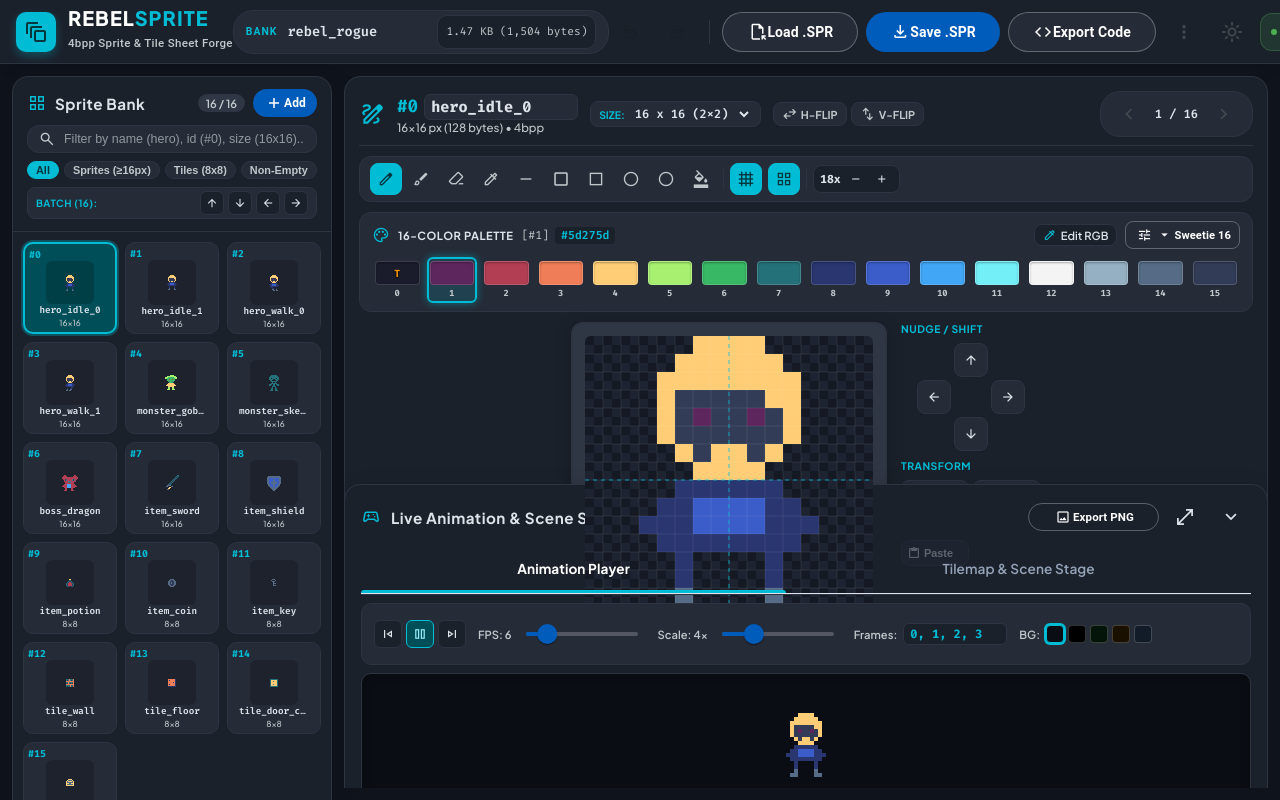
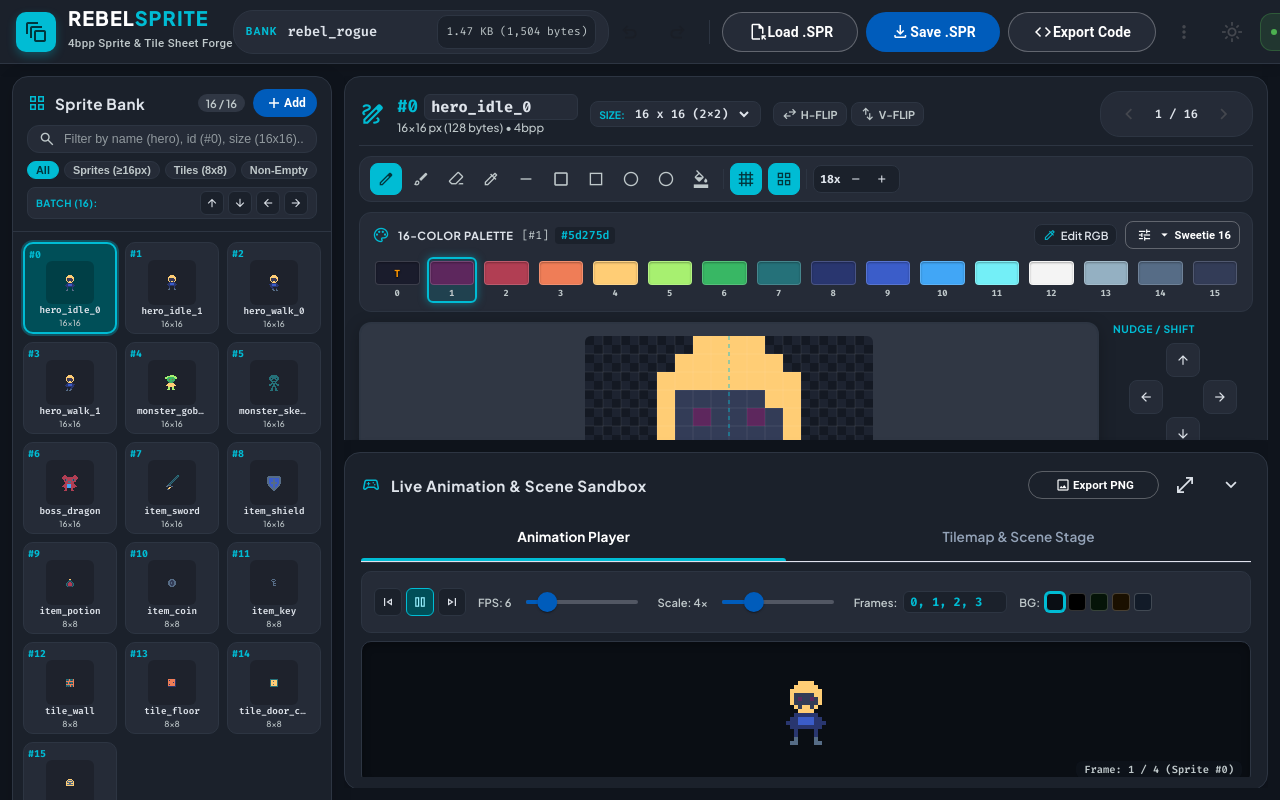
Before and after one commit to olifink/rebel-sprite-editor, an Angular app: page / in a window 1280 px wide. Built offline with nearby package versions, Linux system fonts and the light colour scheme.

Commit message:
Fix z-index stacking context and viewport layout for maximized sandbox

```diff
--- a/src/app/app.html
+++ b/src/app/app.html
@@ -15,8 +15,8 @@
         <app-pixel-editor></app-pixel-editor>
       </div>
 
-      <div class="sandbox-section">
-        <app-sprite-sandbox></app-sprite-sandbox>
+      <div class="sandbox-section" [class.maximized]="isSandboxMaximized()">
+        <app-sprite-sandbox (maximizedChange)="isSandboxMaximized.set($event)"></app-sprite-sandbox>
       </div>
     </div>
   </main>
--- a/src/app/app.scss
+++ b/src/app/app.scss
@@ -33,20 +33,41 @@
   flex-direction: column;
   gap: 12px;
   overflow: hidden;
+  position: relative;
 }
 
 .editor-section {
-  flex: 1;
+  flex: 1 1 0;
   min-height: 0;
   display: flex;
   flex-direction: column;
+  overflow: hidden;
+  position: relative;
+  z-index: 1;
 }
 
 .sandbox-section {
   flex-shrink: 0;
   display: flex;
   flex-direction: column;
-  max-height: 38vh;
+  max-height: 42vh;
+  min-height: 0;
+  position: relative;
+  z-index: 5;
+  transition: all 0.25s cubic-bezier(0.4, 0, 0.2, 1);
+
+  &.maximized {
+    position: fixed;
+    top: 72px;
+    left: 12px;
+    right: 12px;
+    bottom: 12px;
+    max-height: none !important;
+    height: calc(100vh - 84px) !important;
+    width: calc(100vw - 24px) !important;
+    z-index: 9000;
+    pointer-events: auto;
+  }
 }
 
 /* Drag and Drop Fullscreen Backdrop */
--- a/src/app/app.ts
+++ b/src/app/app.ts
@@ -31,6 +31,7 @@ export class App {
 
   isDraggingFile = signal<boolean>(false);
   isDarkMode = signal<boolean>(true);
+  isSandboxMaximized = signal<boolean>(false);
 
   toggleTheme() {
     this.isDarkMode.set(!this.isDarkMode());
--- a/src/app/components/pixel-editor/pixel-editor.component.ts
+++ b/src/app/components/pixel-editor/pixel-editor.component.ts
@@ -246,7 +246,7 @@ import { PaletteBarComponent } from '../palette-bar/palette-bar.component';
 
       <!-- Editor Body: Interactive Canvas + Transform Tools -->
       <div class="editor-body">
-        <div class="canvas-viewport" [style.maxHeight.px]="520">
+        <div class="canvas-viewport">
           <div class="canvas-wrapper">
             <canvas
               #mainCanvas
@@ -656,6 +656,9 @@ import { PaletteBarComponent } from '../palette-bar/palette-bar.component';
       padding: 12px;
       border: 2px solid var(--sys-outline-variant);
       box-shadow: 0 4px 16px rgba(0,0,0,0.25);
+      flex: 1;
+      min-height: 160px;
+      max-height: 55vh;
     }
 
     .canvas-wrapper {
--- a/src/app/components/sprite-sandbox/sprite-sandbox.component.ts
+++ b/src/app/components/sprite-sandbox/sprite-sandbox.component.ts
@@ -8,7 +8,8 @@ import {
   effect,
   inject,
   signal,
-  computed
+  computed,
+  output
 } from '@angular/core';
 import { CommonModule } from '@angular/common';
 import { FormsModule } from '@angular/forms';
@@ -540,6 +541,8 @@ export type SandboxViewMode = 'collapsed' | 'standard' | 'maximized';
 export class SpriteSandboxComponent implements AfterViewInit, OnDestroy {
   spriteService = inject(SpriteService);
 
+  maximizedChange = output<boolean>();
+
   viewMode = signal<SandboxViewMode>('standard');
   isCollapsed = computed(() => this.viewMode() === 'collapsed');
   isMaximized = computed(() => this.viewMode() === 'maximized');
@@ -617,6 +620,7 @@ export class SpriteSandboxComponent implements AfterViewInit, OnDestroy {
 
   setViewMode(mode: SandboxViewMode) {
     this.viewMode.set(mode);
+    this.maximizedChange.emit(mode === 'maximized');
     if (mode !== 'collapsed') {
       setTimeout(() => {
         this.renderAnimFrame();
```
